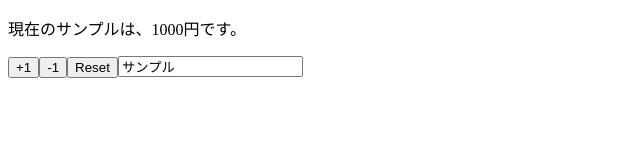
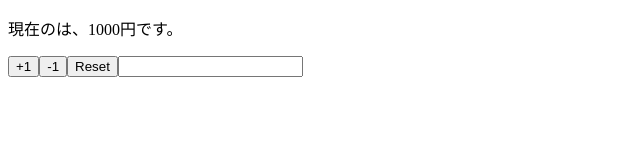
Before and after one commit to okayu8/react-hooks-101, a React (Create React App) app: page / in a window 1280 px wide. Shown: the top 160 px of the page, without its empty margins (0-640 px from the left). Built offline with nearby package versions, Linux system fonts and the light colour scheme.

Commit message:
imprement object state

```diff
--- a/src/App.js
+++ b/src/App.js
@@ -1,27 +1,31 @@
 import React, { useState } from "react";
 
 const App = (props) => {
-  const [name, setName] = useState(props.name);
-  const [price, setPrice] = useState(props.price);
-  const reset = () => {
-    setPrice(props.price);
-    setName(props.name);
-  };
+  const [state, setState] = useState(props);
+  const { name, price } = state;
+
   return (
     <>
       <p>
         現在の{name}は、{price}円です。
       </p>
-      <button onClick={() => setPrice(price + 1)}>+1</button>
-      <button onClick={() => setPrice(price - 1)}>-1</button>
-      <button onClick={reset}>Reset</button>
-      <input value={name} onChange={(e) => setName(e.target.value)} />
+      <button onClick={() => setState({ ...state, price: price + 1 })}>
+        +1
+      </button>
+      <button onClick={() => setState({ ...state, price: price - 1 })}>
+        -1
+      </button>
+      <button onClick={() => setState(props)}>Reset</button>
+      <input
+        value={name}
+        onChange={(e) => setState({ ...state, name: e.target.value })}
+      />
     </>
   );
 };
 
 App.defaultProps = {
-  name: "サンプル",
+  name: "",
   price: 1000,
 };
 
```
